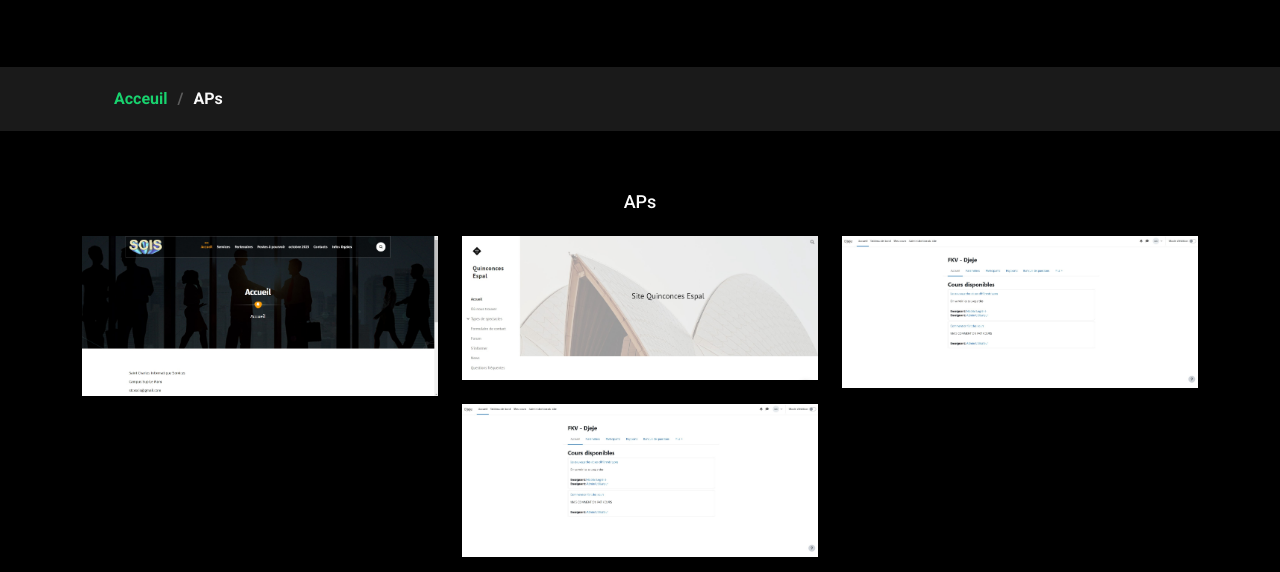
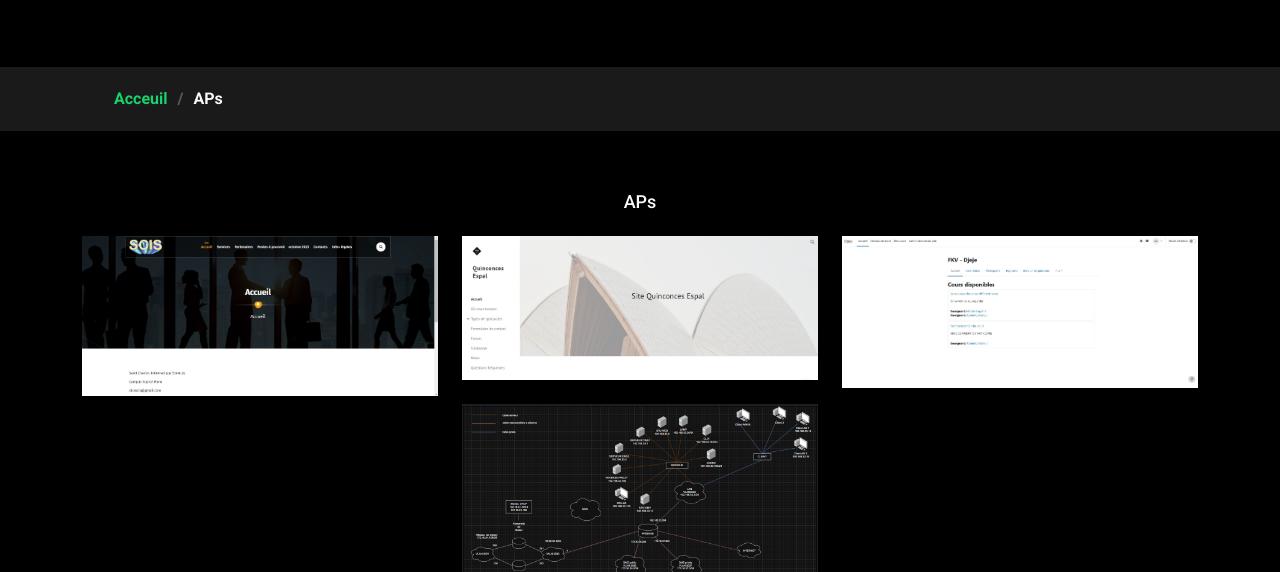
Before and after one commit to jeremoni/portfolio, a plain HTML site: page portfolio.html in a window 1280 px wide. Shown: the part 228-800 px from the top of the page. Drawn offline with Linux system fonts and the light colour scheme.

Commit message:
Update portfolio.html

```diff
--- a/portfolio.html
+++ b/portfolio.html
@@ -139,7 +139,7 @@
 
             <div class="col-lg-4 col-md-6 portfolio-item isotope-item filter-branding">
               <div class="portfolio-content h-100">
-                <img src="assets/img/portfolio/ap-3.jpg" class="img-fluid" alt="">
+                <img src="assets/img/Capture d'écran 2025-05-04 145045.png" class="img-fluid" alt="">
                 <div class="portfolio-info">
                   <h4>Ap 4</h4>
                   <p>Maquette Réseau</p>
```
